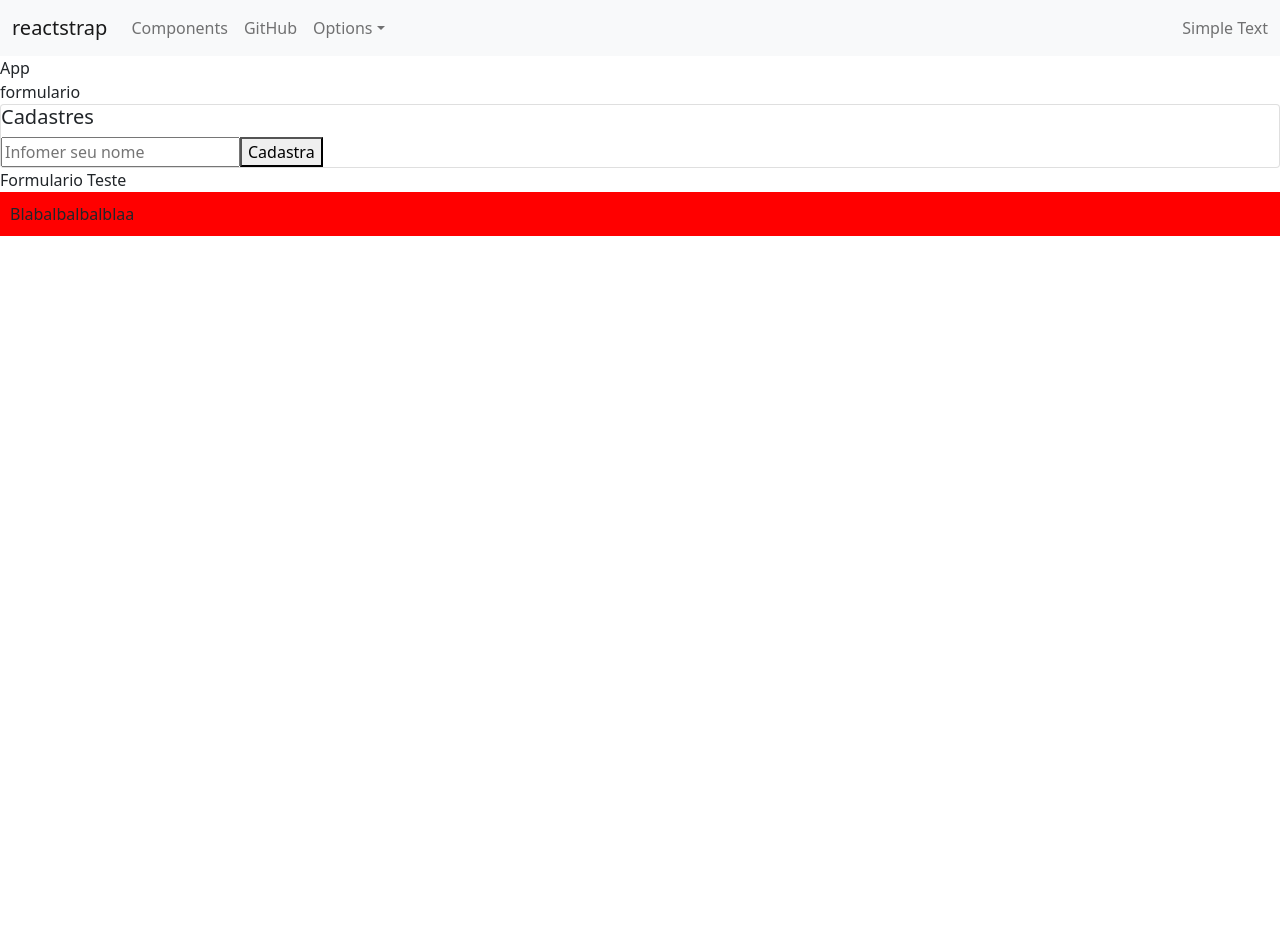
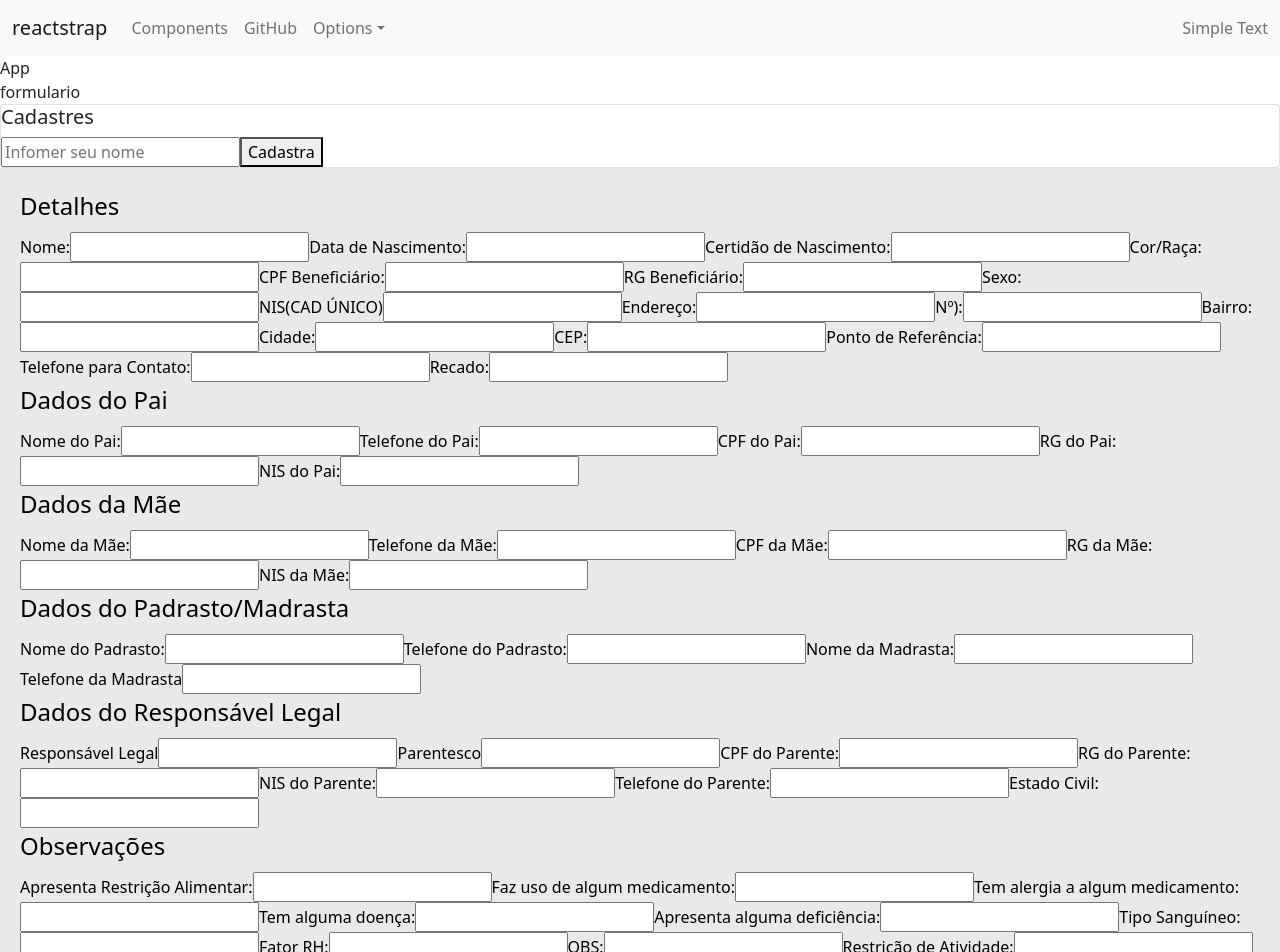
Before and after one commit to jeovanedossantossantos/Registered-Relfe, a React (Create React App) app: page /editform in a window 1280 px wide. Shown: the top 952 px of the page. Before the commit the page ends 800 px from the top, so only its background shows below. Built offline with nearby package versions, Linux system fonts and the light colour scheme.

Commit message:
add inputs do formulario

```diff
--- a/src/views/Formulario/index.tsx
+++ b/src/views/Formulario/index.tsx
@@ -1,10 +1,143 @@
 import React from 'react'
+import {Container} from './styles'
 
 const Formulario: React.FC =() => {
 
     return (
         <div>
-            Formulario Teste
+            <Container>
+            <form>
+            <fieldset>
+                <legend>Detalhes</legend>
+                <label htmlFor="nome">Nome:</label>
+                <input type="text" name="nome" id="nome"   />
+                <label htmlFor="dataNascimento">Data de Nascimento:</label>
+                <input type="text" name="dataNascimento" id="dataNascimento"   />
+                <label htmlFor="certidao">Certidão de Nascimento:</label>
+                <input type="text" name="certidao" id="certidao"   />
+                <label htmlFor="raça">Cor/Raça:</label>
+                <input type="text" name="raça" id="raça"   />
+                <label htmlFor="CPFbeneficiario">CPF Beneficiário:</label>
+                <input type="text" name="CPFbeneficiario" id="CPFbeneficiario"   />
+                <label htmlFor="RGbeneficiario">RG Beneficiário:</label>
+                <input type="text" name="RGbeneficiario" id="RGbeneficiario"   />
+                <label htmlFor="sexo">Sexo:</label>
+                <input type="text" name="sexo" id="sexo"   />
+                <label htmlFor="nis">NIS(CAD ÚNICO)</label>
+                <input type="text" name="nis" id="nis"   />
+                <label htmlFor="endereco">Endereço:</label>
+                <input type="text" name="endereco" id="endereco"   />
+                <label htmlFor="numeroEndereco">Nº):</label>
+                <input type="text" name="numeroEndereco" id="numeroEndereco"   />
+                <label htmlFor="bairro">Bairro:</label>
+                <input type="text" name="bairro" id="bairro"   />
+                <label htmlFor="cidade">Cidade:</label>
+                <input type="text" name="cidade" id="cidade"   />
+                <label htmlFor="cep">CEP:</label>
+                <input type="text" name="cep" id="cep"   />
+                <label htmlFor="referencia">Ponto de Referência:</label>
+                <input type="text" name="referencia" id="referencia"   />
+                <label htmlFor="telContato">Telefone para Contato:</label>
+                <input type="text" name="telContato" id="telContato"   />
+                <label htmlFor="recado">Recado:</label>
+                <input type="text" name="recado" id="recado"   />
+            </fieldset>
+
+            <fieldset>
+                <legend>Dados do Pai</legend>
+                <label htmlFor="nomePai">Nome do Pai:</label>
+                <input type="text" name="nomePai" id="nomePai"   />
+                <label htmlFor="telPai">Telefone do Pai:</label>
+                <input type="text" name="telPai" id="telPai"   />
+                <label htmlFor="CPFpai">CPF do Pai:</label>
+                <input type="text" name="CPFpai" id="CPFpai"   />
+                <label htmlFor="RGpai">RG do Pai:</label>
+                <input type="text" name="RGpai" id="RGpai"   />
+                <label htmlFor="NISpai">NIS do Pai:</label>
+                <input type="text" name="NISpai" id="NISpai"   />
+            </fieldset>
+
+            <fieldset>
+                <legend>Dados da Mãe</legend>
+                <label htmlFor="nomeMae">Nome da Mãe:</label>
+                <input type="text" name="nomeMae" id="nomeMae"   />
+                <label htmlFor="telMae">Telefone da Mãe:</label>
+                <input type="text" name="telMae" id="telMae"   />
+                <label htmlFor="CPFmae">CPF da Mãe:</label>
+                <input type="text" name="CPFmae" id="CPFmae"   />
+                <label htmlFor="RGmae">RG da Mãe:</label>
+                <input type="text" name="RGmae" id="RGmae"   />
+                <label htmlFor="NISmae">NIS da Mãe:</label>
+                <input type="text" name="NISmae" id="NISmae"   />
+            </fieldset>
+
+            <fieldset>
+                <legend>Dados do Padrasto/Madrasta</legend>
+                <label htmlFor="nomePadrasto">Nome do Padrasto:</label>
+                <input type="text" name="nomePadrasto" id="nomePadrasto"   />
+                <label htmlFor="telPadrasto">Telefone do Padrasto:</label>
+                <input type="text" name="telPadrasto" id="telPadrasto"   />
+                <label htmlFor="nomeMadrasta">Nome da Madrasta:</label>
+                <input type="text" name="nomeMadrasta" id="nomeMadrasta"   />
+                <label htmlFor="telMadrasta">Telefone da Madrasta</label>
+                <input type="text" name="telMadrasta" id="telMadrasta"   />
+            </fieldset>
+
+            <fieldset>
+            <legend>Dados do Responsável Legal</legend>
+            <label htmlFor="responsavel">Responsável Legal</label>
+            <input type="text" name="responsavel" id="responsavel"   />
+            <label htmlFor="parentesco">Parentesco</label>
+            <input type="text" name="parentesco" id="parentesco"   />
+            <label htmlFor="CPFparente">CPF do Parente:</label>
+            <input type="text" name="CPFparente" id="CPFparente"   />
+            <label htmlFor="RGparente">RG do Parente:</label>
+            <input type="text" name="RGparente" id="RGparente"   />
+            <label htmlFor="NISparente">NIS do Parente:</label>
+            <input type="text" name="NISparente" id="NISparente"   />
+            <label htmlFor="telParente">Telefone do Parente:</label>
+            <input type="text" name="telParente" id="telParente"   />
+            <label htmlFor="estadoCivil">Estado Civil:</label>
+            <input type="text" name="estadoCivil" id="estadoCivil"   />
+            </fieldset>
+
+            <fieldset>
+                <legend>Observações</legend>
+                <label htmlFor="restricaoAlimentar">Apresenta Restrição Alimentar:</label>
+                <input type="text" name="restricaoAlimentar" id="restricaoAlimentar"   />
+                <label htmlFor="medicamento">Faz uso de algum medicamento:</label>
+                <input type="text" name="medicamento" id="medicamento"   />
+                <label htmlFor="alergia">Tem alergia a algum medicamento:</label>
+                <input type="text" name="alergia" id="alergia"   />
+                <label htmlFor="doenca">Tem alguma doença:</label>
+                <input type="text" name="doenca" id="doenca"   />
+                <label htmlFor="deficiencia">Apresenta alguma deficiência:</label>
+                <input type="text" name="deficiencia" id="deficiencia"   />
+                <label htmlFor="sangue">Tipo Sanguíneo:</label>
+                <input type="text" name="sangue" id="sangue"  />
+                <label htmlFor="fatorRH">Fator RH:</label>
+                <input type="text" name="fatorRH" id="fatorRH"  />
+                <label htmlFor="obs">OBS:</label>
+                <input type="text" name="obs" id="obs"  />
+                <label htmlFor="restricaoAtividade">Restrição de Atividade:</label>
+                <input type="text" name="restricaoAtividade" id="restricaoAtividade"  />
+                <label htmlFor="ausenciaResponsavel">Ausência do Responsável:</label>
+                <input type="text" name="ausenciaResponsavel" id="ausenciaResponsavel"  />
+                <label htmlFor="historico">Histórico Escolar:</label>
+                <input type="text" name="historico" id="historico"  />
+                <label htmlFor="historico2">Histórico Escolar 2:</label>
+                <input type="text" name="historico2" id="historico2"  />
+                <label htmlFor="historico3">Histórico Escolar 3:</label>
+                <input type="text" name="historico3" id="historico3"  />
+                <label htmlFor="encaminhada">Encaminhada:</label>
+                <input type="text" name="encaminhada" id="encaminhada"  />
+                <label htmlFor="beneficiario">Beneficiário Ativo:</label>
+                <input type="checkbox" name="beneficiario" id="beneficiario" />
+            </fieldset>
+            </form>
+            <button>Cadastrar</button>
+            <button>Cancelar</button>
+            </Container>
         </div>
     )
 
--- /dev/null
+++ b/src/views/Formulario/styles.ts
@@ -0,0 +1,9 @@
+import styled from "styled-components";
+
+export const Container = styled.div `
+display: flex;
+flex-wrap: wrap;
+background: #E7E9EB;
+color: #000;
+padding: 20px;
+`
```
